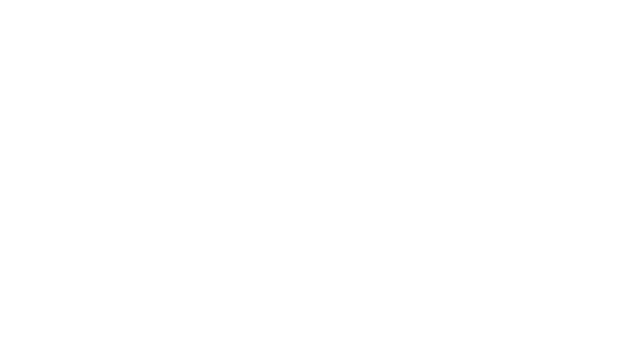
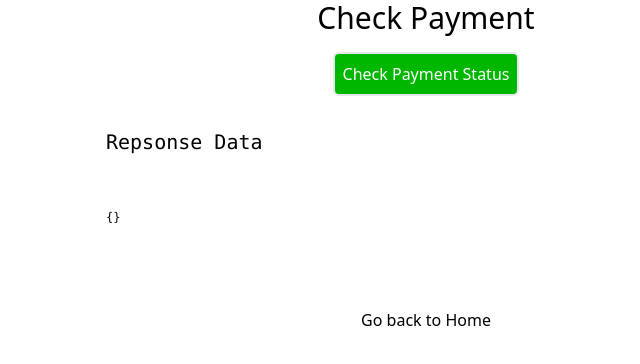
Before and after one commit to erase2004/payment-flow-test, a Nuxt app: page /check-payment in a window 1280 px wide. Before the commit this address had no page. Shown: the top 364 px of the page, without its empty margins (214-854 px from the left). Built offline with nearby package versions, Linux system fonts and the light colour scheme.

Commit message:
feat: add Check Payment Page and API endpoint

```diff
--- /dev/null
+++ b/pages/check-payment.vue
@@ -0,0 +1,48 @@
+<template>
+  <div>
+    <h1 class="text-3xl">Check Payment</h1>
+    <button
+      class="my-4 p-2 border-2 rounded-md bg-[#00b700] text-white hover:bg-[#005700] disabled:opacity-25 disabled:cursor-not-allowed"
+      @click.stop.prevent="checkPaymentStatus"
+      :disabled="isProcessing"
+    >
+      Check Payment Status
+    </button>
+    <pre class="mx-auto my-4 text-left w-1/2 whitespace-pre-wrap break-words">
+<h2 class="text-xl">Repsonse Data</h2>
+<code class="text-xs">
+{{ responseInfo }}
+</code>
+    </pre>
+  </div>
+</template>
+
+<script lang="ts" setup>
+import type { ConfirmResponseBody } from 'line-pay-merchant'
+
+definePageMeta({
+  layout: 'single'
+})
+
+const isProcessing = ref(false)
+let responseInfo = reactive({})
+const confirmInfo = useCookie<ConfirmResponseBody>('confirm')
+
+async function checkPaymentStatus() {
+  try {
+    isProcessing.value = true
+    const confirmVal = confirmInfo.value
+
+    const result = await $fetch('/api/check-payment', { method: 'POST', body: { transactionId: confirmVal?.info?.transactionId } })
+
+    responseInfo = Object.assign(responseInfo, result)
+  } catch (error) {
+    console.error(error)
+  } finally {
+    isProcessing.value = false
+  }
+}
+
+</script>
+
+<style scoped></style>
```
Also changed, not shown: 1 other file (tests, documents, lock files or other folders).
